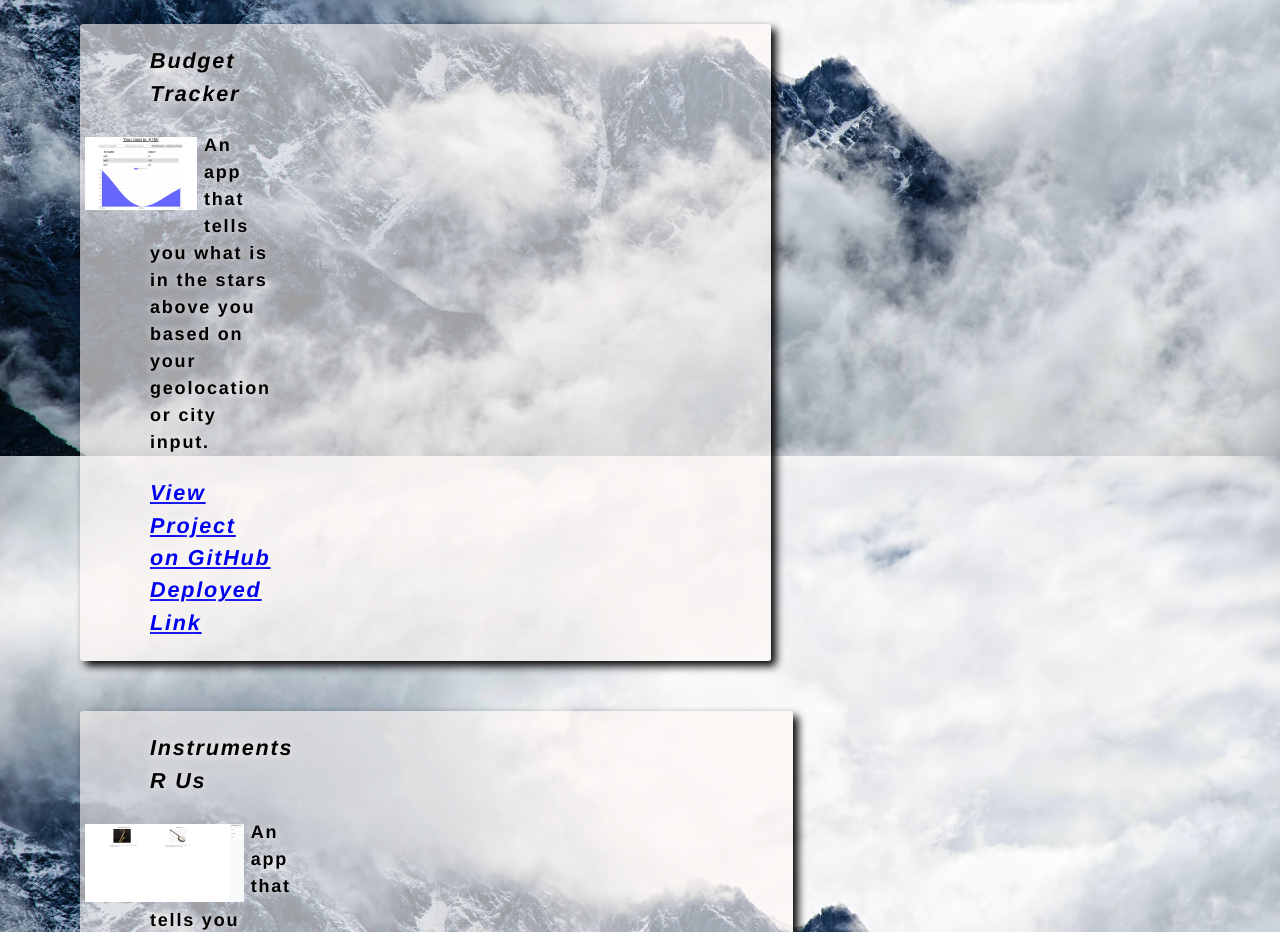
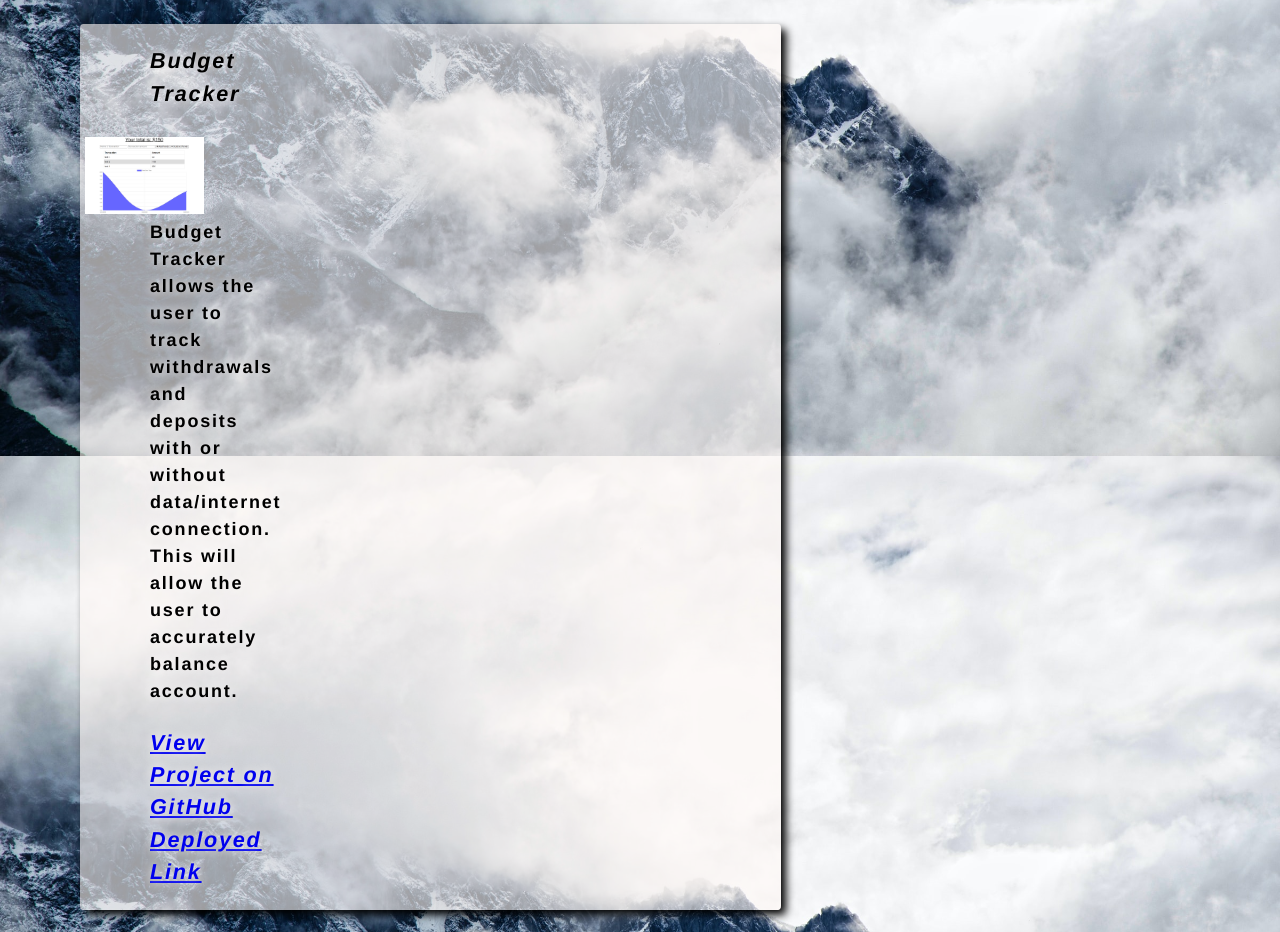
Before and after one commit to avc0021/portfolio-ac, a React (Create React App) app: page /projects in a window 1280 px wide. Shown: the part 1240-2172 px from the top of the page. Built offline with nearby package versions, Linux system fonts and the light colour scheme.

Commit message:
Update index.js

```diff
--- a/src/components/Project3/index.js
+++ b/src/components/Project3/index.js
@@ -9,7 +9,7 @@ function Project3 () {
           <div className="bt">
             <h3>Budget Tracker</h3>
             <img src={bt} className="pImg" style={{ width: "65%" }} alt="cover" />
-            <p className="descr">An app that tells you what is in the stars above you based on your geolocation or city input.</p>
+            <p className="descr">Budget Tracker allows the user to track withdrawals and deposits with or without data/internet connection. This will allow the user to accurately balance account.</p>
             <h3>
             <a href="https://github.com/avc0021/Budget-Tracker">View Project on GitHub</a><br></br>
             <a href="https://stormy-headland-24832.herokuapp.com/">Deployed Link</a>
```
